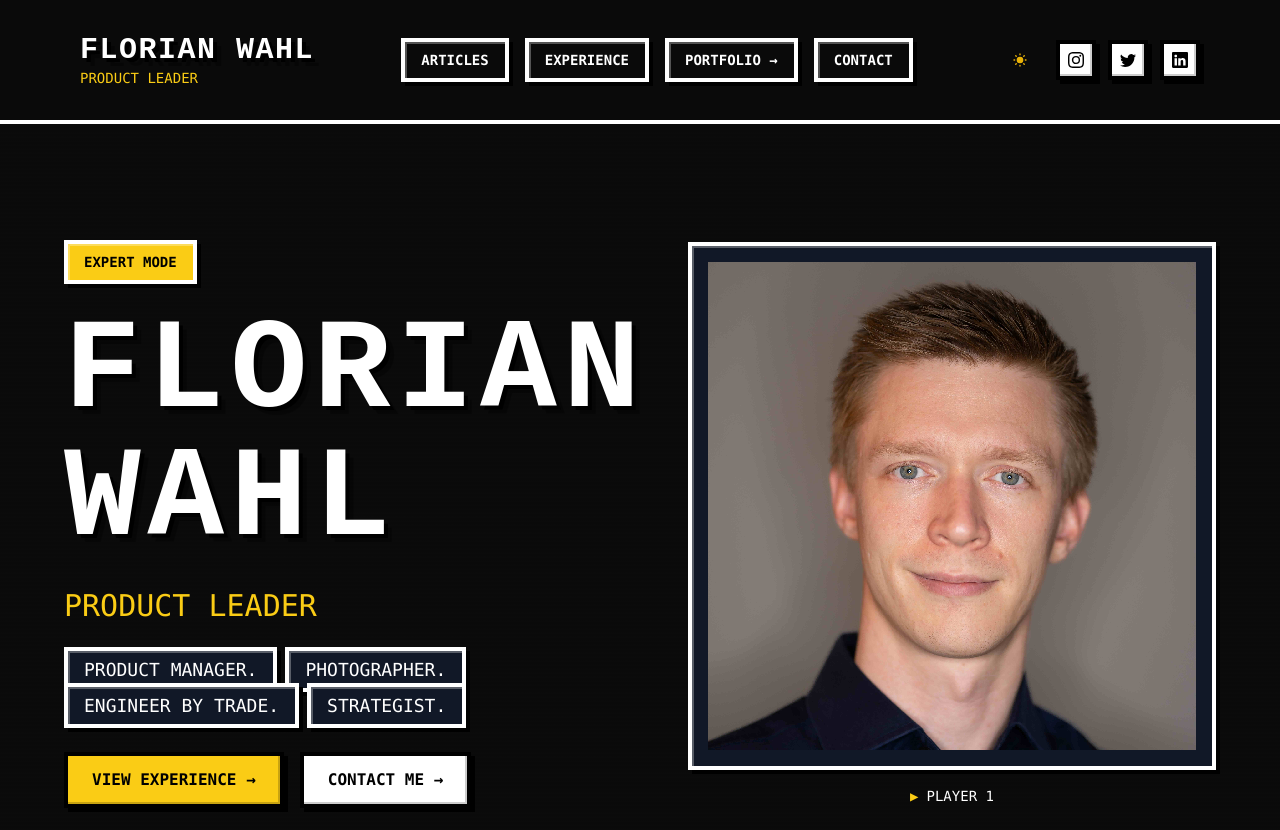
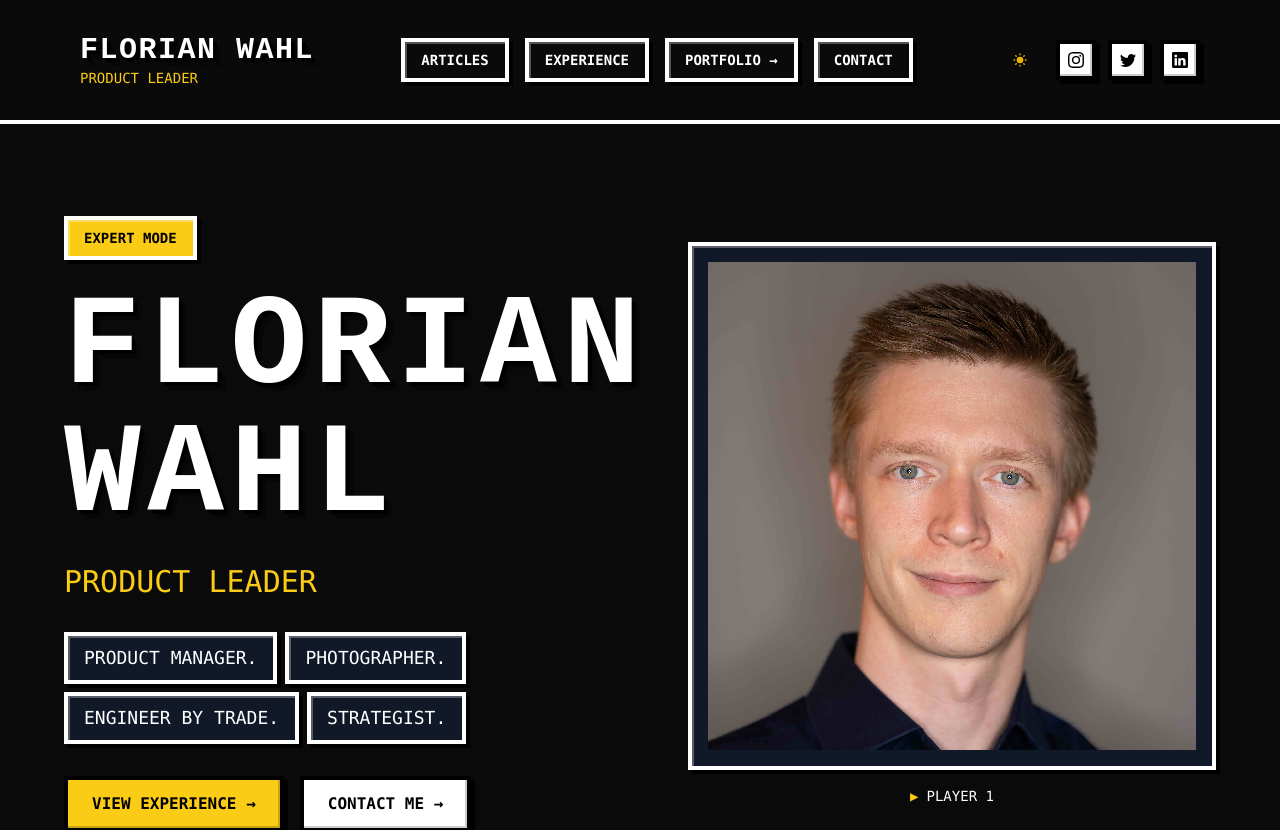
Before and after one commit to florian-wahl/wahlflorian.com, a Next.js app: page / in a window 1280 px wide. Shown: the top 830 px of the page. Built offline with nearby package versions, Linux system fonts and the light colour scheme; no server answers.

Commit message:
Fixed tags layout

```diff
--- a/components/Hero.tsx
+++ b/components/Hero.tsx
@@ -35,16 +35,16 @@ const Hero: React.FC = () => {
                         <p className="text-2xl md:text-3xl text-yellow-400 font-mono mb-8">
                             {userData.designation.toUpperCase()}
                         </p>
-                        <div className="flex flex-wrap gap-2 mb-8">
+                        <div className="flex flex-wrap gap-2 mb-8 justify-center md:justify-start">
                             {userData.rainbowContent.map((content, index) => (
                                 <div
                                     key={index}
-                                    className="inline-block"
+                                    className="flex-shrink-0"
                                     style={{
                                         animation: show ? `fadeInUp 0.5s ease ${index * 0.1}s both` : 'none'
                                     }}
                                 >
-                                    <span className="px-3 py-2 sm:px-4 bg-gray-900 border-2 border-white text-white font-mono text-sm sm:text-lg pixel-border">
+                                    <span className="inline-block px-3 py-2 sm:px-4 bg-gray-900 border-2 border-white text-white font-mono text-xs sm:text-sm md:text-lg pixel-border whitespace-nowrap">
                                         {content.toUpperCase()}
                                     </span>
                                 </div>
```
